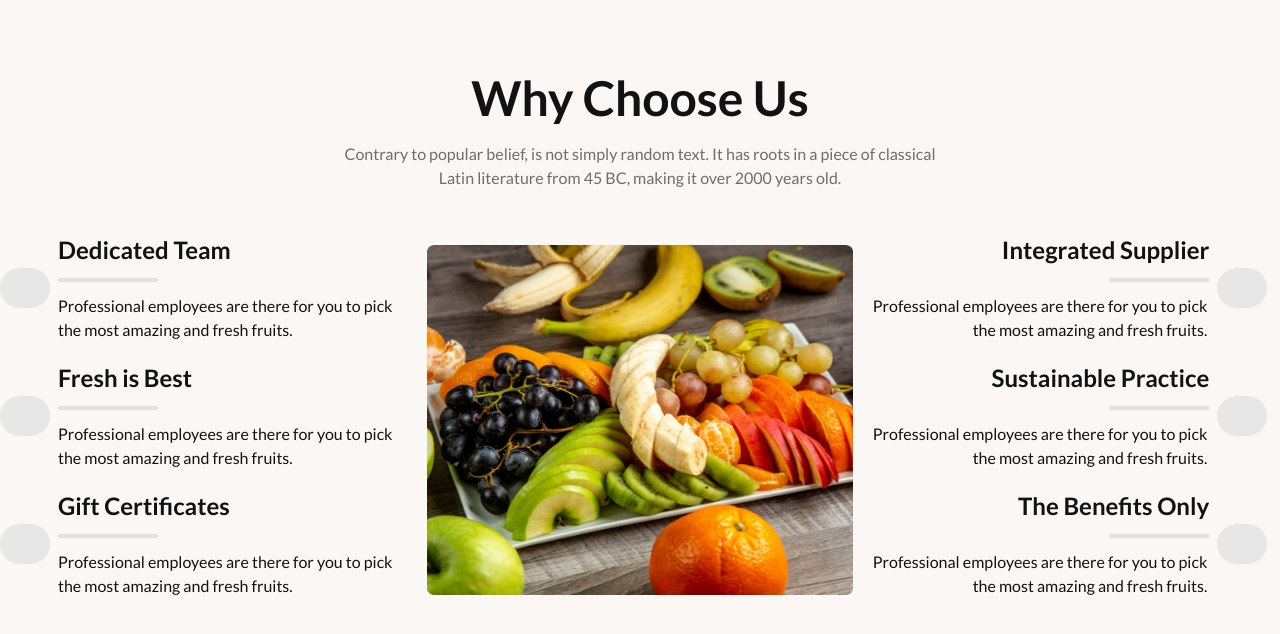
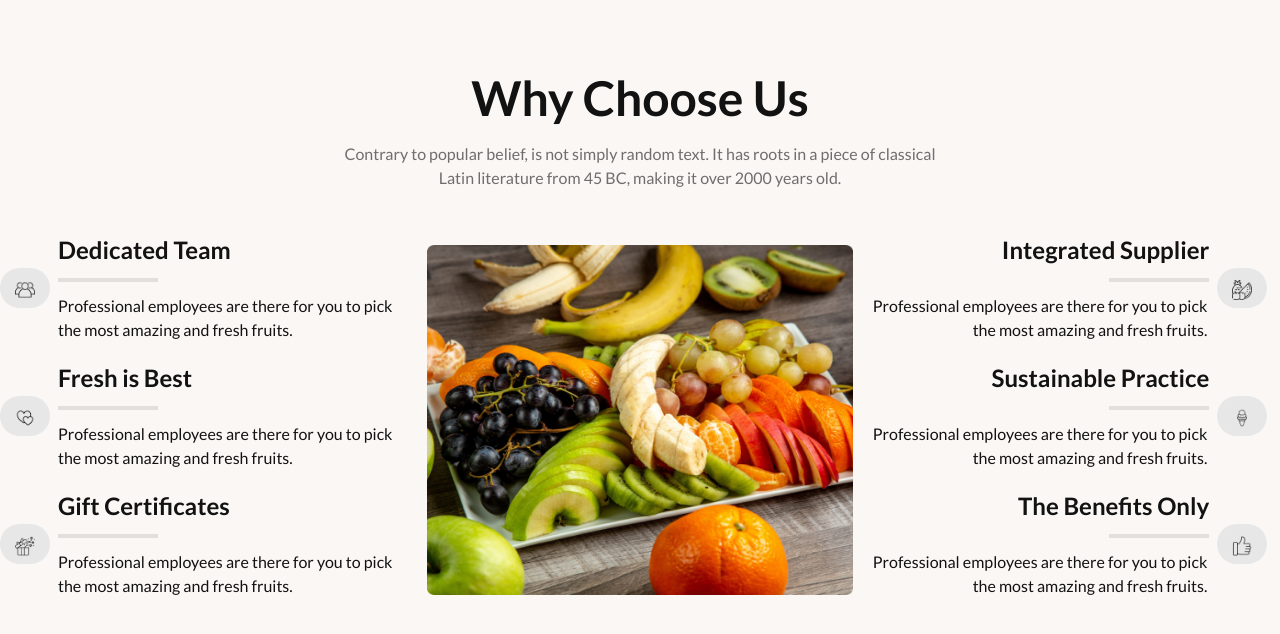
Before and after one commit to azizul-haq/module-15-assignment-fruit-brust, a plain HTML site: page index.html in a window 1280 px wide. Shown: the part 2824-3458 px from the top of the page. Drawn offline with nearby package versions, Linux system fonts and the light colour scheme.

Commit message:
why choose me section icon added

```diff
--- a/index.html
+++ b/index.html
@@ -668,7 +668,7 @@
                       <!-- condition 1 -->
                       <div class="flex flex-col lg:flex-row items-center gap-2 mb-5 mt-3">
                           <div class="bg-[#E7E7E7] w-[50px] h-[40px] p-3 rounded-full ">
-                              <img class="w-[20px] mx-auto" src="./images/icons/group.png" alt="">
+                              <img class="w-[20px] mx-auto" src="./images/group.png" alt="">
                           </div>
                           <div class="max-w-sm lg:w-auto mx-auto lg:mx-0 text-center lg:text-start">
                               <h4 class="text-2xl text-[#121212] font-lato font-extrabold">Dedicated Team</h4>
@@ -680,7 +680,7 @@
                       <!-- condition 2 -->
                       <div class="flex flex-col lg:flex-row items-center gap-2 mb-5 mt-3">
                           <div class="bg-[#E7E7E7] w-[50px] h-[40px] p-3 rounded-full ">
-                              <img class="w-[20px] mx-auto" src="./images/icons/love.png" alt="">
+                              <img class="w-[20px] mx-auto" src="./images/love.png" alt="">
                           </div>
                           <div class="max-w-sm lg:w-auto mx-auto lg:mx-0 text-center lg:text-start">
                               <h4 class="text-2xl text-[#121212] font-lato font-extrabold">Fresh is Best</h4>
@@ -692,7 +692,7 @@
                       <!-- condition 3 -->
                       <div class="flex flex-col lg:flex-row items-center gap-2 mb-5 mt-3">
                           <div class="bg-[#E7E7E7] w-[50px] h-[40px] p-3 rounded-full ">
-                              <img class="w-[20px] mx-auto" src="./images/icons/gift-box.png" alt="">
+                              <img class="w-[20px] mx-auto" src="./images/gift-box.png" alt="">
                           </div>
                           <div class="max-w-sm lg:w-auto mx-auto lg:mx-0 text-center lg:text-start">
                               <h4 class="text-2xl text-[#121212] font-lato font-extrabold">Gift Certificates</h4>
@@ -718,7 +718,7 @@
                                   employees are there for you to pick the most amazing and fresh fruits.</p>
                           </div>
                           <div class="bg-[#E7E7E7] w-[50px] h-[40px] p-3 rounded-full ">
-                              <img class="w-[20px] mx-auto" src="./images/icons/fruit.png" alt="">
+                              <img class="w-[20px] mx-auto" src="./images/fruit.png" alt="">
                           </div>
                       </div>
                       <!-- condition 2 -->
@@ -731,7 +731,7 @@
                                   employees are there for you to pick the most amazing and fresh fruits.</p>
                           </div>
                           <div class="bg-[#E7E7E7] w-[50px] h-[40px] p-3 rounded-full ">
-                              <img class="w-[20px] mx-auto" src="./images/icons/ice-cream.png" alt="">
+                              <img class="w-[20px] mx-auto" src="./images/ice-cream.png" alt="">
                           </div>
                       </div>
                       <!-- condition 3 -->
@@ -744,7 +744,7 @@
                                   employees are there for you to pick the most amazing and fresh fruits.</p>
                           </div>
                           <div class="bg-[#E7E7E7] w-[50px] h-[40px] p-3 rounded-full ">
-                              <img class="w-[20px] mx-auto" src="./images/icons/like.png" alt="">
+                              <img class="w-[20px] mx-auto" src="./images/like.png" alt="">
                           </div>
                       </div>
                   </div>
```
Also changed, not shown: images/fruit.png (added), images/gift-box.png (added), images/group.png (added), images/ice-cream.png (added), images/like.png (added), images/love.png (added).
